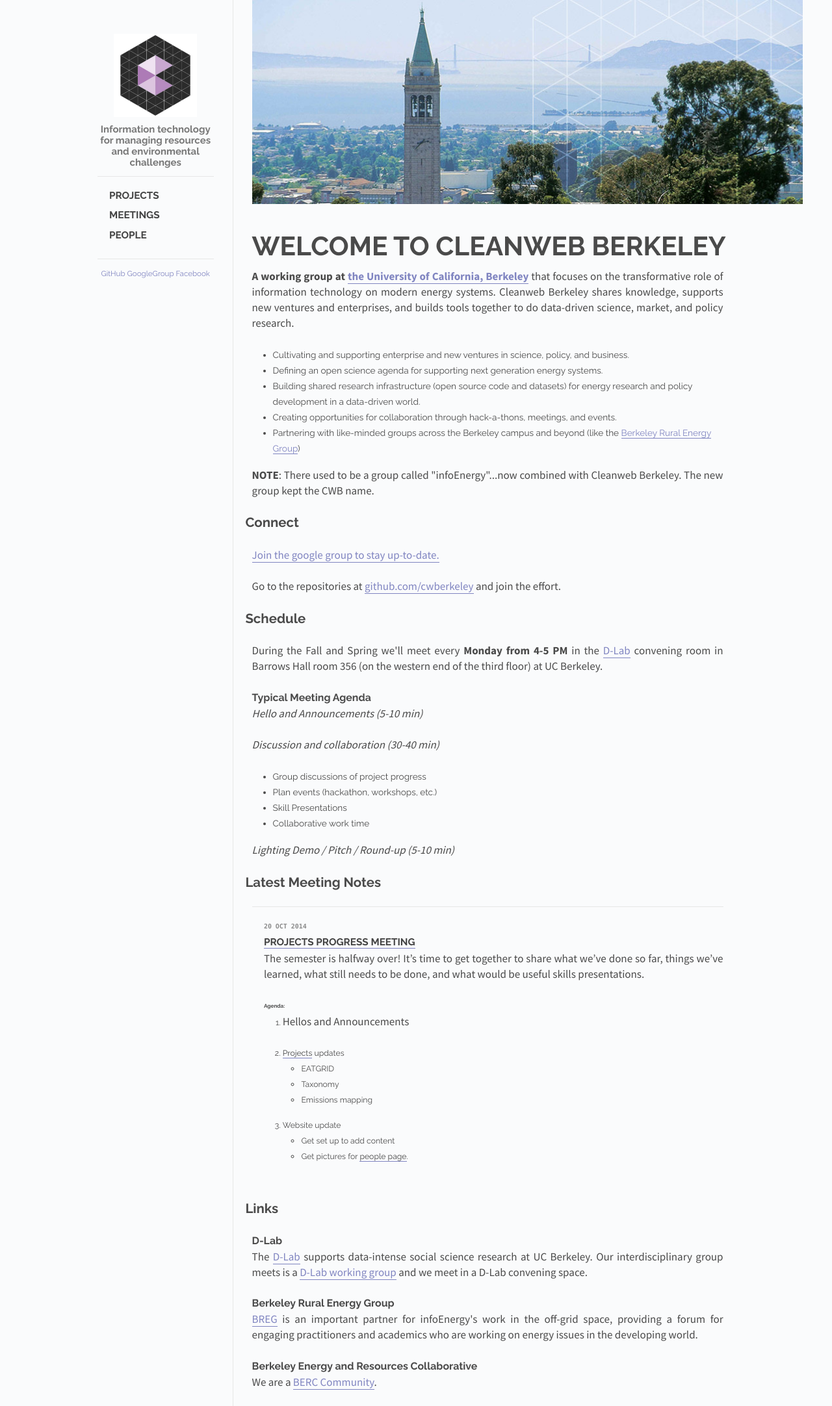
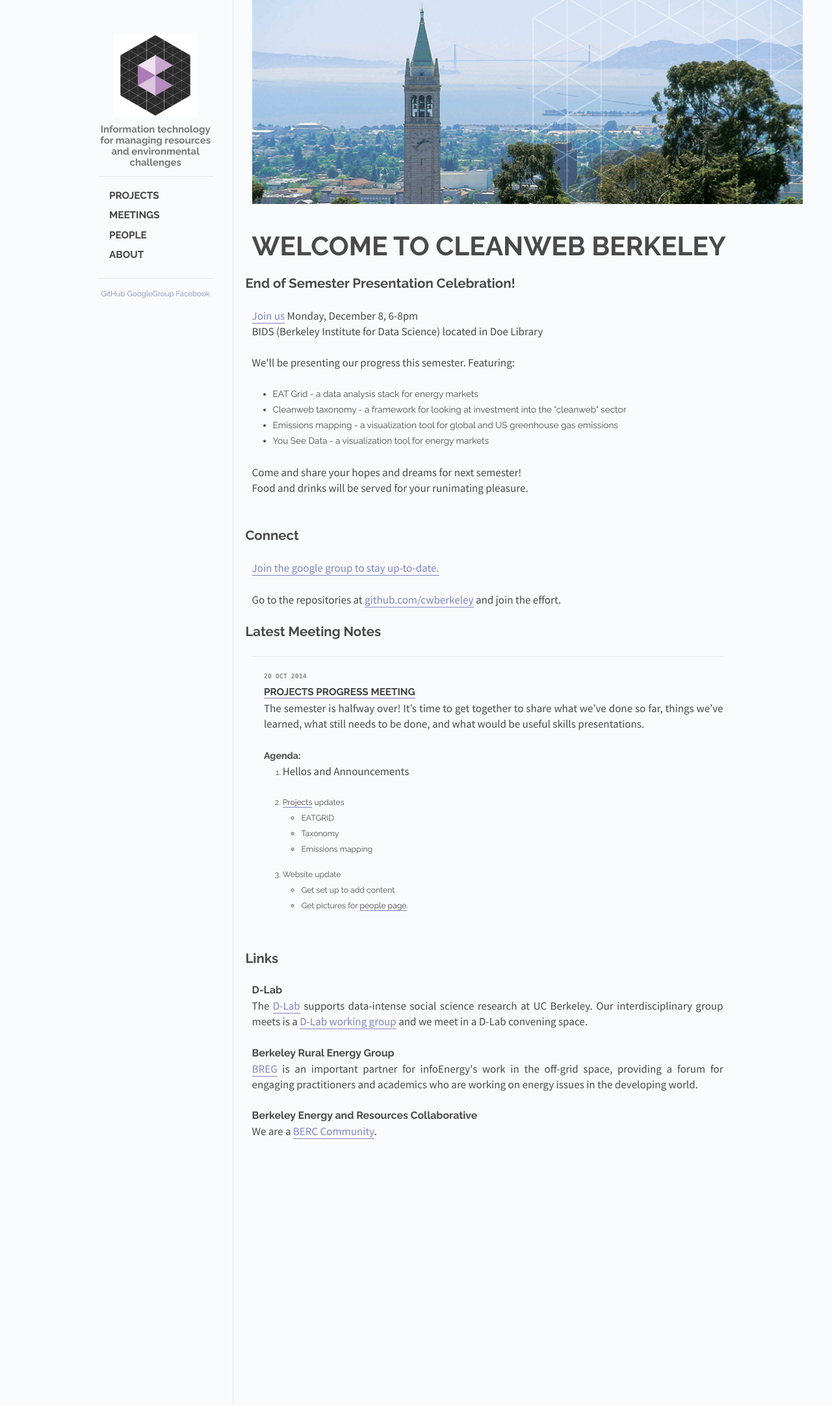
Before and after one commit to cwBerkeley/cwberkeley.github.io, a Jekyll site: the page built from index.html, in a window 1280 px wide. Shown: the whole page at 65% size. Built offline with Jekyll 4.4.1, drawn with Linux system fonts in a browser that asks for light colours.

Commit message:
add event and make about page

```diff
--- a/_layouts/default.html
+++ b/_layouts/default.html
@@ -43,6 +43,11 @@
 		People
               </a>
             </li>
+	    <li class="post-link">
+              <a class="post-title" href="/about.html">
+		About
+              </a>
+            </li>
           </ul>
         </div>
         <div class="footer">
--- a/index.html
+++ b/index.html
@@ -2,70 +2,29 @@
 layout: static
 title: Welcome to Cleanweb Berkeley
 ---
+<h2> End of Semester Presentation Celebration! </h2>
+
+<p> <a href="https://www.eventbrite.com/e/berc-cleanweb-berkeley-end-of-semester-presentation-celebration-tickets-14598712141?utm_campaign=order_confirm&ref=eemailordconf&utm_medium=email&utm_source=eb_email&utm_term=eventname">Join us</a> Monday, December 8, 6-8pm<br>
+BIDS (Berkeley Institute for Data Science) located in Doe Library<br><br>
+
+We'll be presenting our progress this semester.  Featuring:<br>
+<ul>
+  <li>EAT Grid - a data analysis stack for energy markets</li>
+  <li>Cleanweb taxonomy - a framework for looking at investment into the "cleanweb" sector</li>
+  <li>Emissions mapping - a visualization tool for global and US greenhouse gas emissions</li>
+  <li>You See Data - a visualization tool for energy markets</li>
+</ul></p>
 <p>
-  <strong>A working group at <a href="http://www.berkeley.edu">the University
-      of California, Berkeley</a></strong> that focuses on the transformative
-  role of information technology on modern energy systems.  Cleanweb Berkeley
-  shares knowledge, supports new ventures and enterprises, and builds tools
-  together to do data-driven science, market, and policy research.
+Come and share your hopes and dreams for next semester!<br>
+Food and drinks will be served for your runimating pleasure.<br><br>
 </p>
-
-<ul>
-  <li>Cultivating and supporting enterprise and new ventures in science,
-    policy, and business.
-  <li>Defining an open science agenda for supporting next generation energy
-    systems.
-  <li>Building shared research
-    infrastructure (open source code and datasets) for energy research and
-    policy development in a data-driven world.
-  <li>Creating opportunities
-    for collaboration through hack-a-thons, meetings, and events.
-  <li>Partnering with like-minded groups across the Berkeley campus and beyond
-    (like the <a href="http://breg.berkeley.edu">Berkeley Rural Energy
-      Group</a>)
-</ul>
-
-<p>
-  <strong>NOTE</strong>: There used to be a group called "infoEnergy"...now
-  combined with Cleanweb Berkeley. The new group kept the CWB name.
-</p>
-
-<h2> <a name="connect" class="anchor" href="#connect"><span class="octicon
-								   octicon-link"></span></a>Connect</h2>
+<h2>Connect</h2>
 
 <p><a href="https://groups.google.com/forum/#!forum/cwberkeley">Join the google
     group to stay up-to-date.</a></p>
 <p>Go to the repositories at
   <a href="http://github.com/cwberkeley">github.com/cwberkeley</a> and join the effort.</p>
 
-
-
-<h2> <a name="schedule" class="anchor" href="#schedule"><span class="octicon
-								     octicon-link"></span></a>Schedule</h2>
-
-<p>
-  During the Fall and Spring we'll meet every <strong>Monday from 4-5
-    PM</strong> in the <a href="http://dlab.berkeley.edu/contact-and-address">D-Lab</a>
-  convening room in Barrows Hall room 356 (on the western end of the third floor)
-  at UC Berkeley.
-</p>
-
-<h3> <a name="typical-meeting-agenda" class="anchor"
-        href="#typical-meeting-agenda"><span class="octicon
-						    octicon-link"></span></a>Typical Meeting Agenda</h3>
-
-<p><em>Hello and Announcements (5-10 min)</em></p>
-
-<p><em>Discussion and collaboration (30-40 min)</em></p>
-
-<ul>
-  <li>Group discussions of project progress
-  <li>Plan events (hackathon, workshops, etc.)
-  <li>Skill Presentations
-  <li>Collaborative work time
-</ul>
-
-<p><em>Lighting Demo / Pitch / Round-up (5-10 min)</em></p>
 
 <h2> Latest Meeting Notes</h2>
 
```
Also changed, not shown: _posts/2014-10-20-projects-progress.md (+1 -1 lines), about.md (added, +31 -0 lines).
